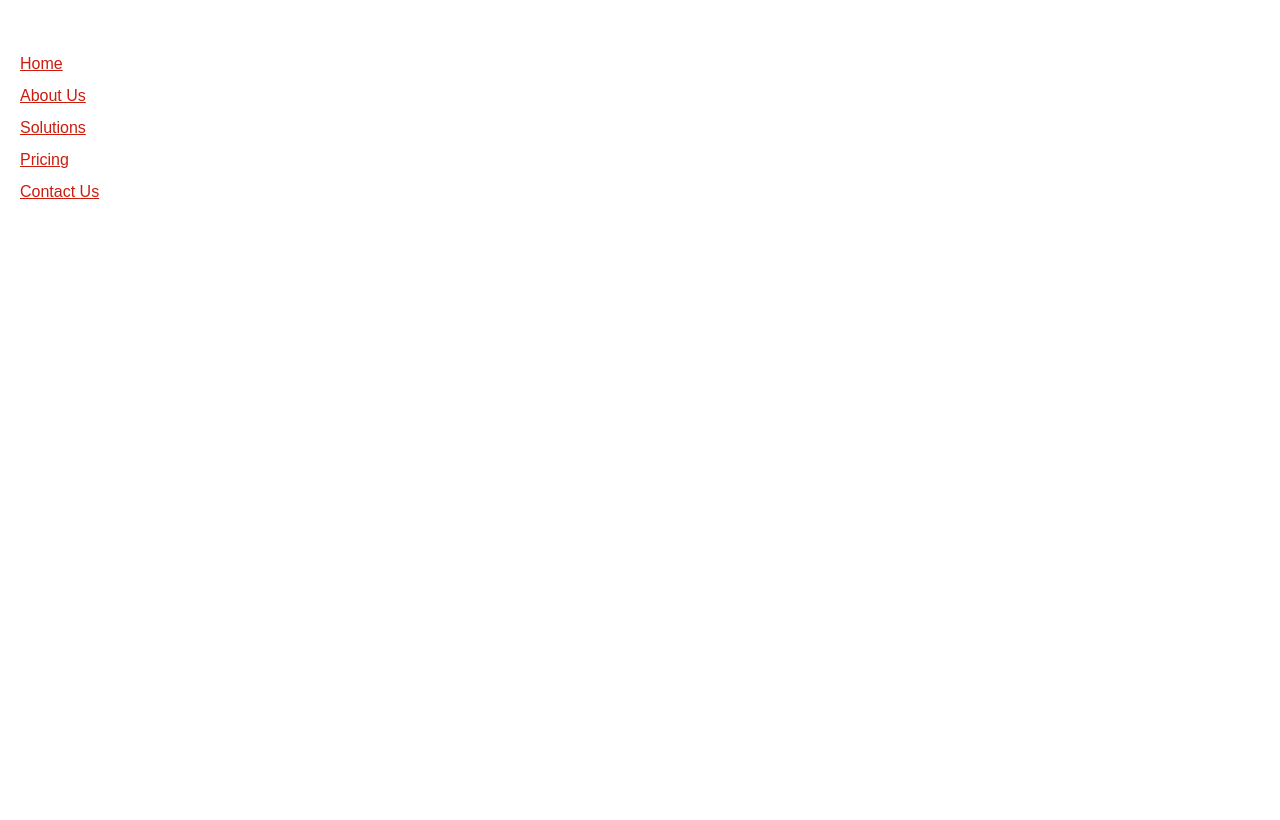
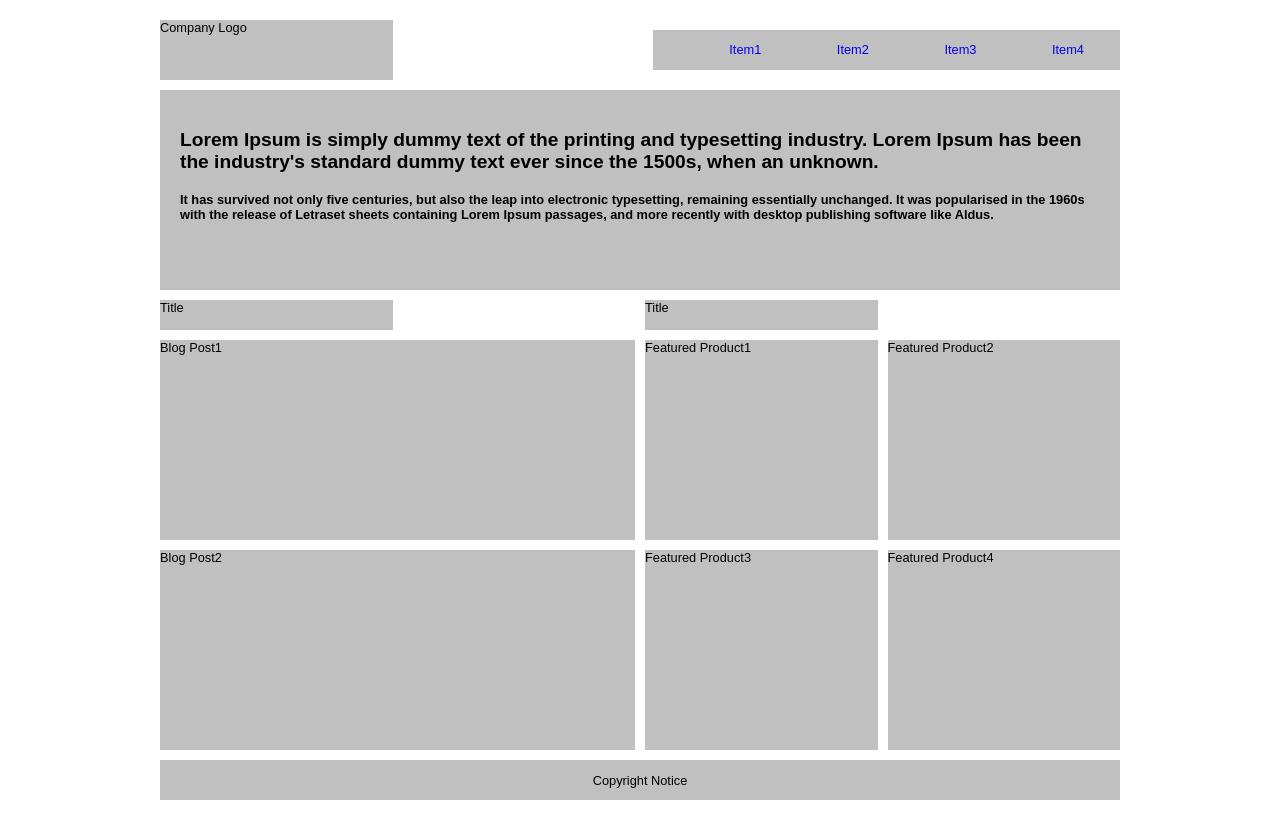
Before and after one commit to fatenT/Assignment4, a plain HTML site: page layout3/index.html in a window 1280 px wide. Drawn offline with Linux system fonts and the light colour scheme.

Commit message:
Added Layout3
Done working on the three layouts

```diff
--- a/layout1/styles/styles.css
+++ b/layout1/styles/styles.css
@@ -19,14 +19,6 @@ header, section, main, footer {
     margin-bottom: 10px;
     display: grid;
     grid-gap: 20px;
-    /*grid-template-columns: 220px 1fr 1fr;
-    grid-template-rows: 105px auto auto 50px;
-    align-content: center;
-    grid-template-areas:
-        "logo navi navi"
-        "head head head"
-        "cont cont side"
-        "foot foot foot";*/
 }
 
 header {
@@ -44,11 +36,10 @@ header ul {
 header ul li {
     display: inline-block;
     width: 80px;
-    justify-items: baseline;
 }
 
 header ul li a {
-    margin: 8px 0;
+    margin: 12px;
     display: inline-block;
     text-decoration: none;
 }
--- a/layout2/styles/styles.css
+++ b/layout2/styles/styles.css
@@ -1,100 +1,72 @@
 body {
     width:960px;
-    margin: 0;
-    margin-left:20px;
+    margin: 20px auto;
     font-family: Arial, Helvetica, sans-serif;
-    font-size: 1em;
-    line-height: 2em;
+    background: #FFFFFF;
+    font-size: 0.8em;
 }
 
-ul:first-of-type, ul li ul {
-    list-style-type: none;
-    padding-left: 0;
+div, footer, ul {
+    background-color: silver;
 }
 
-ul li ul {
-    margin-left: 20px;
+header ul {
+    list-style-type: none;
 }
 
-ul:first-of-type li a, ul:first-of-type li a:link, a {
-    color:#CC1C0D;
+/* GRID */
+header, section, main, footer {
+    margin-bottom: 10px;
+    display: grid;
 }
 
-ul:first-of-type li a:visited {
-    color: rgb(34, 148, 224);
+header {
+    grid-template: 60px/180px 1fr;
+    grid-gap: 20px;
 }
 
-ul:first-of-type li a:hover, ul:first-of-type li a:focus {
-    color: rgb(36, 209, 88);
+header ul {
+    height: 40px;
+    align-self: center;
+    justify-self: end;
+    align-items: center;
 }
 
-h2 {
-    color: #CC1C0D;
-    border: 1px solid #929CA4;
-    background-color: #DFE3E6;
-    border-radius: 4px;
-    padding:4px 8px;
+header ul li {
+    display: inline-block;
+    width: 80px;
 }
 
-p img {
-    vertical-align: text-top;
-    float: left;
-    margin: 5px 10px 0 0;
+header ul li a {
+    margin: 12px;
+    display: inline-block;
+    text-decoration: none;
 }
 
-/*About Us Page*/
-section p {
-    margin-top: 0;
+section {
+    grid-template: 80px/1fr;
+    align-items: center;
 }
 
-p ~ section img {
-    border-radius: 40px;
-    border: 2px solid #CC1C0D;
-    float: left;
-    margin-right: 15px;
-    vertical-align: baseline;
+section p {
+    padding: 0;
+    margin: 0;
+    font-weight: bold;
 }
 
-/*Pricing Page*/
-section.pricing div {
-    float: left;
-    border: 1px solid #929CA4;
-    border-radius: 8px;
-    padding: 30px 0;
-    margin-right: 5px;
-    text-align: center;
+section p:first-of-type {
+    font-size: 1.5em;
 }
 
-section.pricing div img {
-    text-align: center;
+main {
+    margin-top: 20px;
+    grid-template: 150px 150px 150px/316px 316px 316px;
+    grid-gap:6px;
+    align-content: center;
+    justify-content: space-evenly;
 }
 
-section.pricing div h3 {
-    clear: both;
+
+footer {
+    justify-items: center;
 }
-
-section.pricing div:nth-child(1) h3 {
-    border-top: 8px solid #CC1C0D;
-}
-
-section.pricing div:nth-child(2) h3 {
-    border-top: 8px solid #37A4A4;
-}
-
-section.pricing div:nth-child(3) h3 {
-    border-top: 8px solid #685288;
-}
-
-section.pricing div:nth-child(4) h3 {
-    border-top: 8px solid #000000;
-    margin-top: 33px;
-}
-
-section.pricing div p {
-    padding: 10px 45px;
-}
-
-/*Solution Page*/
-#vprospect, #vconvert, #vretain {
-    font-weight: bold;
-}
--- a/layout3/index.html
+++ b/layout3/index.html
@@ -7,23 +7,39 @@
 </head>
 
 <body>
-    <header>
-        <img src="images/header.gif" alt="">
-        <ul>
-            <li><a href="index.html">Home</a></li>
-            <li><a href="aboutus.html">About Us</a></li>
-            <li><a href="solutions.html">Solutions</a></li>
-            <li><a href="pricing.html">Pricing</a></li>
-            <li><a href="contactus.html">Contact Us</a></li>
-        </ul>
-    </header>
 
-    <main>
+    <div id="logo">Company Logo</div>
+    <ul>
+        <li><a href="#">Item1</a></li>
+        <li><a href="#">Item2</a></li>
+        <li><a href="#">Item3</a></li>
+        <li><a href="#">Item4</a></li>
+    </ul>
 
-    </main>
 
-    <footer>
+    <section>
+        <p>Lorem Ipsum is simply dummy text of the printing and typesetting industry. Lorem Ipsum
+             has been the industry's standard dummy text ever since the 1500s, when an unknown. </p>
+        <p>It has survived not only five centuries, but also the leap into electronic typesetting,
+            remaining essentially unchanged. It was popularised in the 1960s with the release of
+            Letraset sheets containing Lorem Ipsum passages, and more recently with desktop
+            publishing software like Aldus.
+        </p>
 
+    </section>
+
+    <div id="title1">Title</div>
+    <div id="title2">Title</div>
+    <div id="blog1">Blog Post1</div>
+    <div id="product1">Featured Product1</div>
+    <div id="product2">Featured Product2</div>
+    <div id="blog2">Blog Post2</div>
+    <div id="product3">Featured Product3</div>
+    <div id="product4">Featured Product4</div>
+
+
+   <footer>
+        <p>Copyright Notice</p>
     </footer>
 
 </body>
--- a/layout3/styles/styles.css
+++ b/layout3/styles/styles.css
@@ -1,100 +1,101 @@
 body {
     width:960px;
     margin: 0;
-    margin-left:20px;
+    margin: 20px auto;
     font-family: Arial, Helvetica, sans-serif;
-    font-size: 1em;
-    line-height: 2em;
+    background: #FFFFFF;
+    font-size: 0.8em;
+    display: grid;
+    grid-template-columns: repeat(12,1fr);
+    grid-template-rows: 60px 200px 30px 200px 200px 40px;
+    grid-gap:10px;
 }
 
-ul:first-of-type, ul li ul {
-    list-style-type: none;
-    padding-left: 0;
+div, footer, ul, section {
+    background-color: silver;
 }
 
-ul li ul {
-    margin-left: 20px;
+#logo {
+    grid-row: 1/2;
+    grid-column: 1/span 3;
 }
 
-ul:first-of-type li a, ul:first-of-type li a:link, a {
-    color:#CC1C0D;
+ul {
+    grid-row: 1/2;
+    grid-column: 7/span 6;
+    list-style-type: none;
+    height: 40px;
+    align-self: center;
+    justify-self: end;
+    align-items: center;
 }
 
-ul:first-of-type li a:visited {
-    color: rgb(34, 148, 224);
-}
-
-ul:first-of-type li a:hover, ul:first-of-type li a:focus {
-    color: rgb(36, 209, 88);
-}
-
-h2 {
-    color: #CC1C0D;
-    border: 1px solid #929CA4;
-    background-color: #DFE3E6;
-    border-radius: 4px;
-    padding:4px 8px;
-}
-
-p img {
-    vertical-align: text-top;
-    float: left;
-    margin: 5px 10px 0 0;
-}
-
-/*About Us Page*/
-section p {
-    margin-top: 0;
-}
-
-p ~ section img {
-    border-radius: 40px;
-    border: 2px solid #CC1C0D;
-    float: left;
-    margin-right: 15px;
-    vertical-align: baseline;
-}
-
-/*Pricing Page*/
-section.pricing div {
-    float: left;
-    border: 1px solid #929CA4;
-    border-radius: 8px;
-    padding: 30px 0;
-    margin-right: 5px;
+ul li {
+    display: inline-block;
+    width: 104px;
     text-align: center;
 }
 
-section.pricing div img {
+ul li a {
+    margin: 12px;
+    display: inline-block;
+    text-decoration: none;
+}
+
+section {
+    grid-row: 2/3;
+    grid-column: 1/span 12;
+    align-items: center;
+    justify-content: space-around;
+    padding: 20px;
+    font-weight: bold;
+}
+
+section p:first-of-type {
+    font-size: 1.5em;
+}
+
+#title1 {
+    grid-row: 3/4;
+    grid-column: 1/span 3;
+}
+
+#title2 {
+    grid-row: 3/4;
+    grid-column: 7/span 3;
+}
+
+#blog1 {
+    grid-row: 4/5;
+    grid-column: 1/span 6;
+}
+
+#product1 {
+    grid-row: 4/5;
+    grid-column: 7/span 3;
+}
+
+#product2 {
+    grid-row: 4/5;
+    grid-column: 10/span 3;
+}
+#blog2 {
+    grid-row: 5/6;
+    grid-column: 1/span 6;
+}
+
+#product3 {
+    grid-row: 5/6;
+    grid-column: 7/span 3;
+}
+
+#product4 {
+    grid-row: 5/6;
+    grid-column: 10/span 3;
+}
+
+footer {
+    grid-row: 6/7;
+    grid-column: 1/span 12;
     text-align: center;
 }
-
-section.pricing div h3 {
-    clear: both;
-}
-
-section.pricing div:nth-child(1) h3 {
-    border-top: 8px solid #CC1C0D;
-}
-
-section.pricing div:nth-child(2) h3 {
-    border-top: 8px solid #37A4A4;
-}
-
-section.pricing div:nth-child(3) h3 {
-    border-top: 8px solid #685288;
-}
-
-section.pricing div:nth-child(4) h3 {
-    border-top: 8px solid #000000;
-    margin-top: 33px;
-}
-
-section.pricing div p {
-    padding: 10px 45px;
-}
-
-/*Solution Page*/
-#vprospect, #vconvert, #vretain {
-    font-weight: bold;
-}
```
Also changed, not shown: layout2/index.html (+28 -11 lines).
